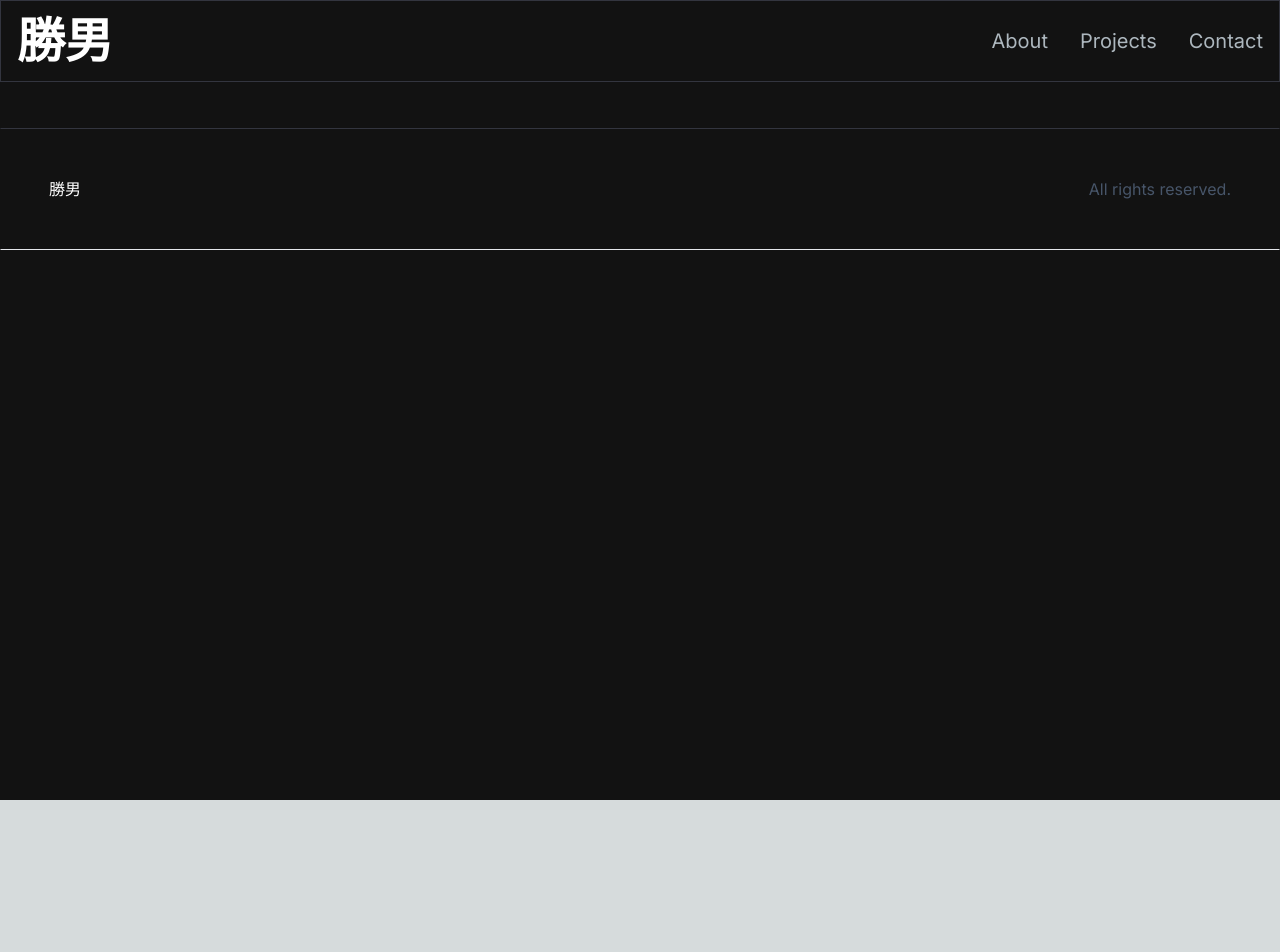
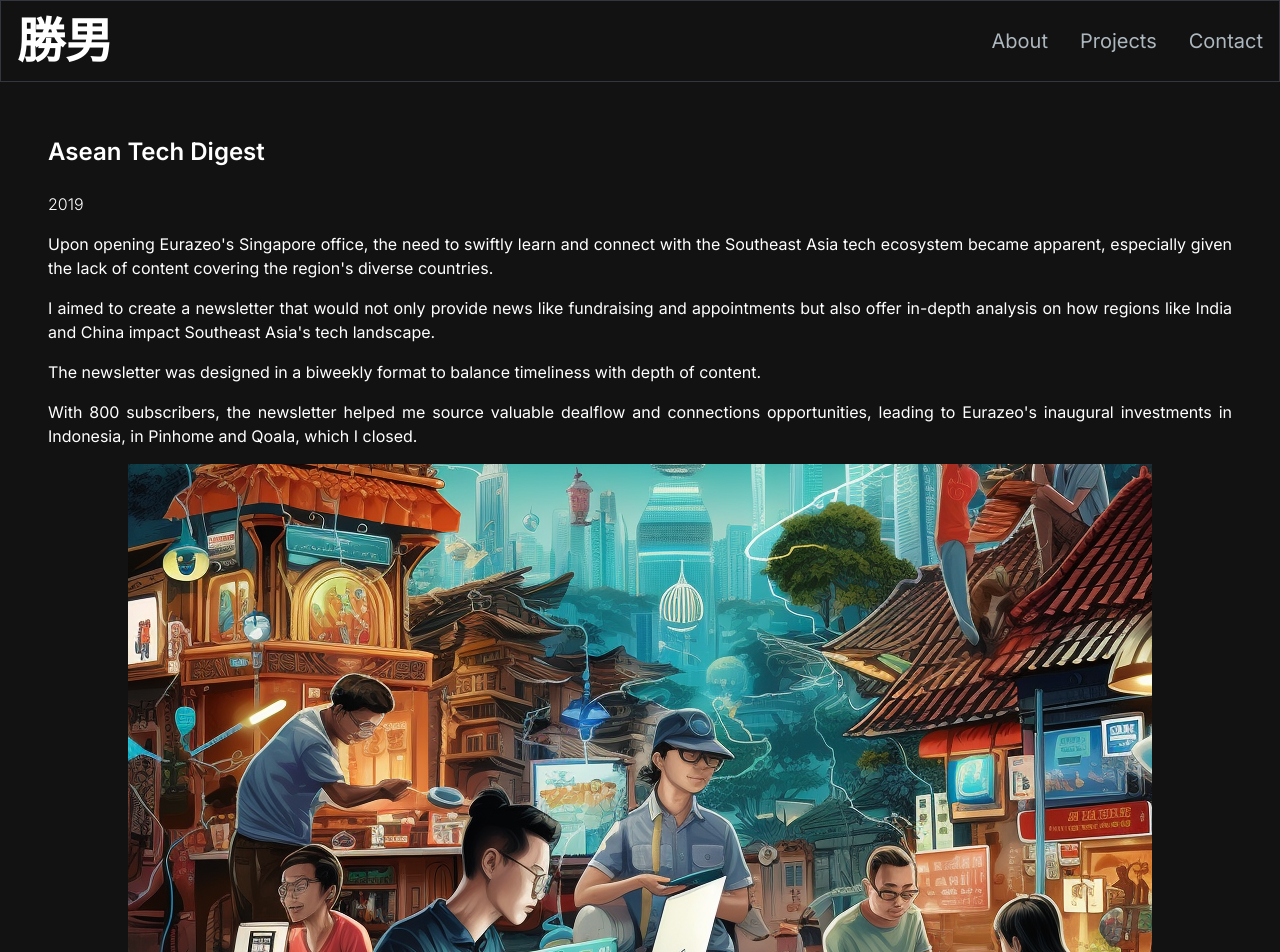
Before and after one commit to vtennero/website, a Next.js app: page /posts/asean-tech-digest in a window 1280 px wide. Shown: the top 952 px of the page. Before the commit the page ends 800 px from the top, so only its background shows below. Built offline with nearby package versions, Linux system fonts and the light colour scheme.

Commit message:
Asean Tech Digest

```diff
--- a/app/components/MarkdownImporter.js
+++ b/app/components/MarkdownImporter.js
@@ -15,8 +15,16 @@ function getPostContent(slug) {
 }
 
 // Custom components for Markdown elements
-const H2 = ({ children }) => <h2 className="text-2xl mb-4 mt-6">{children}</h2>; // Tailwind CSS for larger text and margin
+const H2 = ({ children }) => (
+  <h2 className="text-2xl font-semibold mb-4 mt-6">{children}</h2>
+); // Tailwind CSS for larger text and margin
+const H3 = ({ children }) => (
+  <h3 className="font-light mb-4 mt-6">{children}</h3>
+);
 const P = ({ children }) => <p className="mb-4">{children}</p>; // Tailwind CSS for margin between paragraphs
+const Img = ({ src, alt }) => (
+  <img src={src} alt={alt} className="mx-auto block" />
+); // Center images
 
 // Markdown Importer Component
 const MarkdownImporter = ({ slug }) => {
@@ -28,8 +36,14 @@ const MarkdownImporter = ({ slug }) => {
       h2: {
         component: H2,
       },
+      h3: {
+        component: H3, // Include the custom H3 component with styling
+      },
       p: {
         component: P,
+      },
+      img: {
+        component: Img, // Override image component for centering
       },
     },
   };
--- a/app/data/ProjectData.js
+++ b/app/data/ProjectData.js
@@ -77,7 +77,7 @@ const projectsData = [
     description: "Oil Painting",
     image: "/images/projects/fishermen.png",
     tag: ["Art", "All"],
-    gitUrl: "https://github.com/vtennero/art_gallery",
+    // gitUrl: "https://github.com/vtennero/art_gallery",
     // previewUrl: "/posts/art",
     extUrl: "https://art-gallery-ext.vercel.app/",
   },
@@ -88,7 +88,7 @@ const projectsData = [
     image: "/images/projects/hec.png",
     tag: ["Community Building", "All"],
     gitUrl: "",
-    previewUrl: "/posts/hec",
+    // previewUrl: "/posts/hec",
     extUrl:
       "https://www.linkedin.com/feed/update/urn:li:activity:7036967797494583296/",
   },
--- a/posts/asean-tech-digest.md
+++ b/posts/asean-tech-digest.md
@@ -0,0 +1,19 @@
+---
+title: "Apple Pie"
+date: "2019"
+description: "A traditional pie with a flaky crust and a sweet, spiced apple filling, perfect for any occasion."
+---
+
+## Asean Tech Digest
+
+### 2019
+
+Upon opening Eurazeo's Singapore office, the need to swiftly learn and connect with the Southeast Asia tech ecosystem became apparent, especially given the lack of content covering the region's diverse countries.
+
+I aimed to create a newsletter that would not only provide news like fundraising and appointments but also offer in-depth analysis on how regions like India and China impact Southeast Asia's tech landscape.
+
+The newsletter was designed in a biweekly format to balance timeliness with depth of content.
+
+With 800 subscribers, the newsletter helped me source valuable dealflow and connections opportunities, leading to Eurazeo's inaugural investments in Indonesia, in Pinhome and Qoala, which I closed.
+
+[![](/images/projects/sea.png)](https://vtennero.substack.com/)
```
Also changed, not shown: posts/interactive-online-resume.md (+2 -0 lines).
